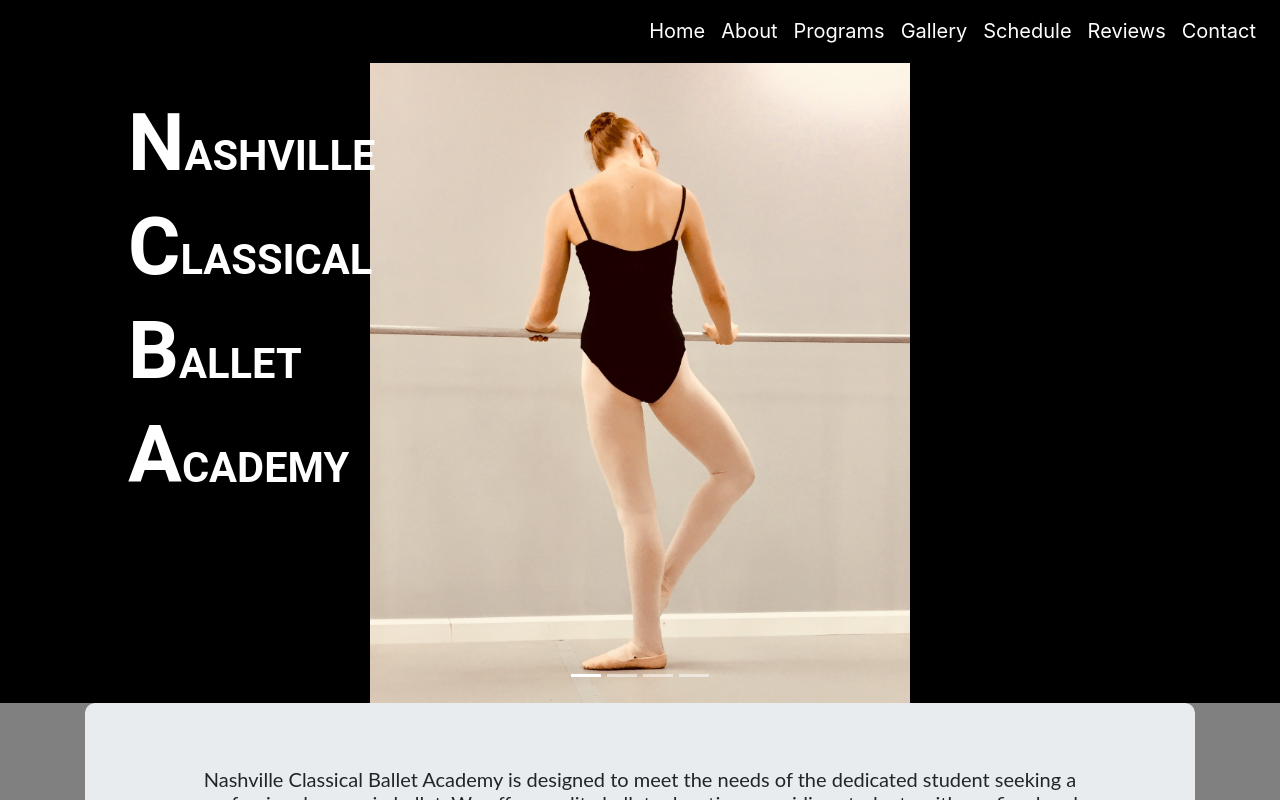
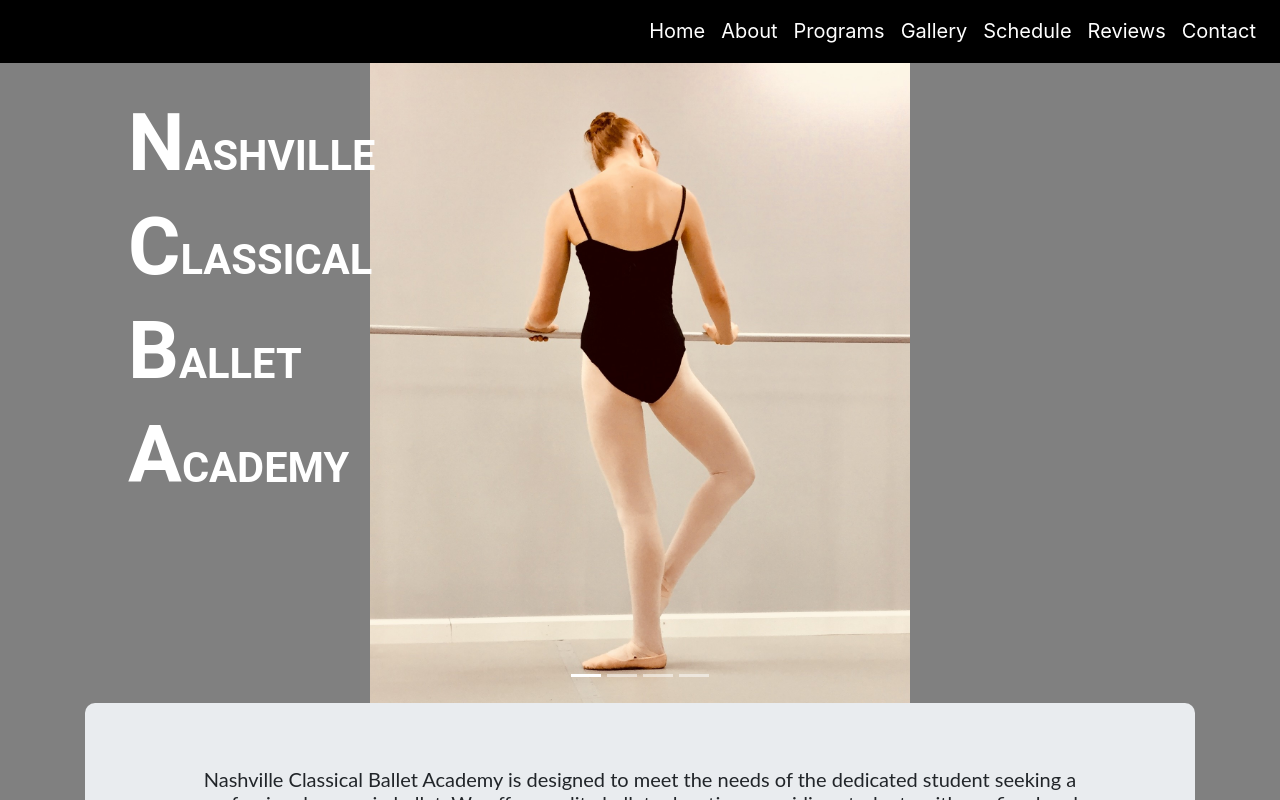
Before and after one commit to GrailsoftTechnologies/cp-ncba, a React (Create React App) app: page /#/ in a window 1280 px wide. Shown: the top 800 px of the page. Built offline with nearby package versions, Linux system fonts and the light colour scheme.

Commit message:
make background grey for carousel

```diff
--- a/src/components/CarouselFrame/styles.css
+++ b/src/components/CarouselFrame/styles.css
@@ -1,6 +1,6 @@
 .carouselBackground {
 	height: 80vh;
-	background-color: black;
+	background-color: grey;
 }
 #carouselImage {
 	height: 80vh;
```
